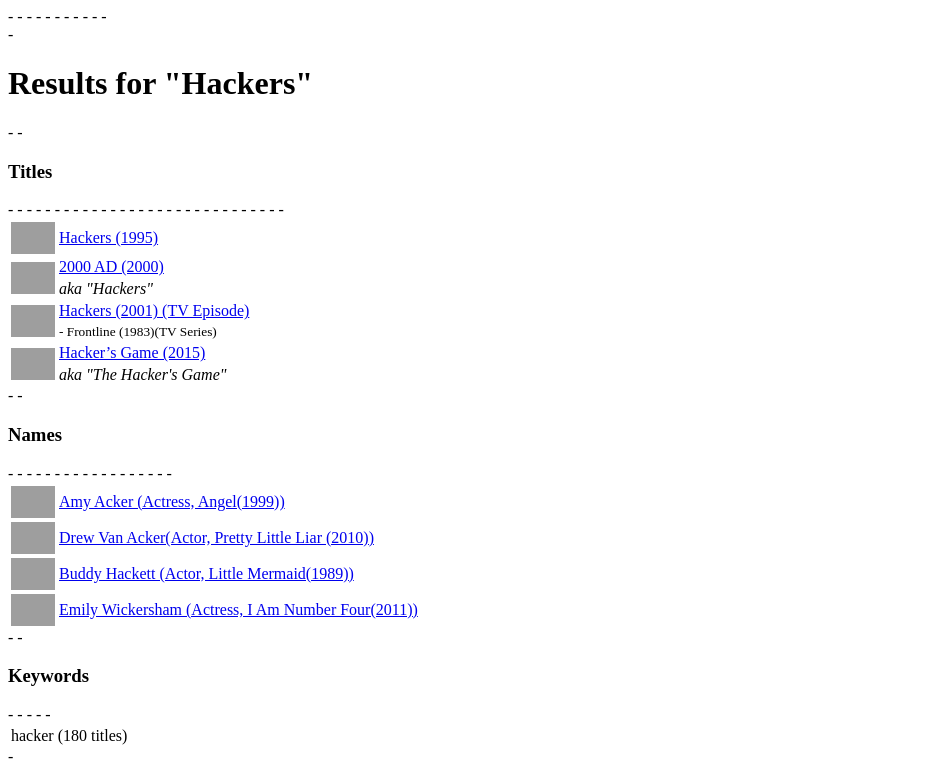
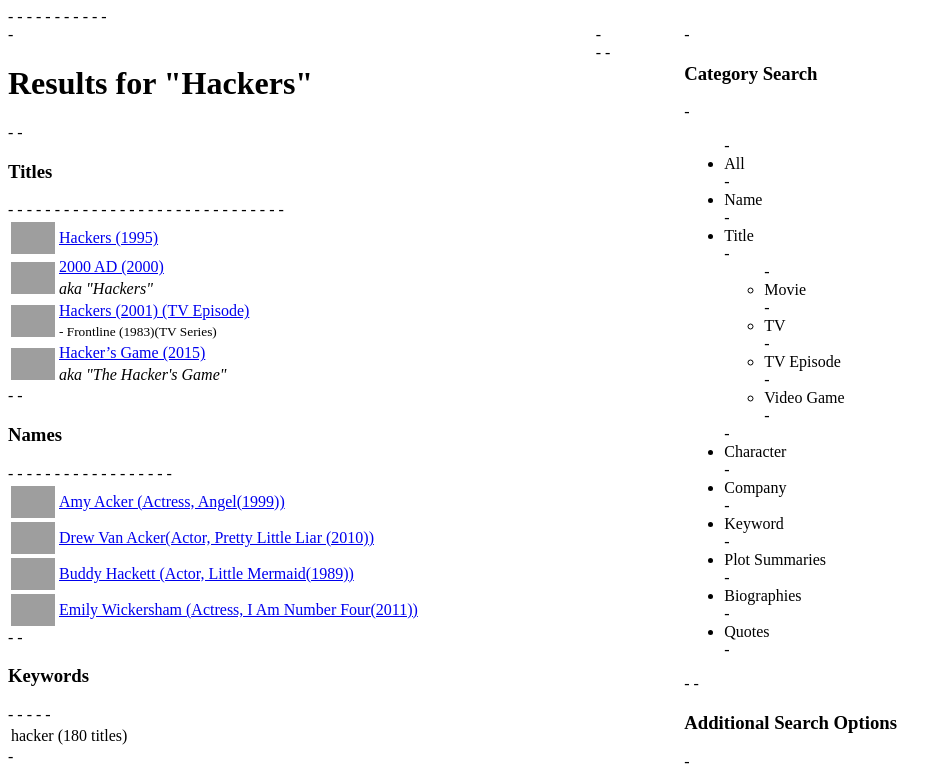
Before and after one commit to geo52dev/git-practice, a plain HTML site: page index.html in a window 1280 px wide. Shown: the top 782 px of the page, without its empty margins (0-952 px from the left). Drawn offline with Linux system fonts and the light colour scheme; grey boxes are pictures that could not be loaded.

Commit message:
This the latest version

```diff
--- a/index.html
+++ b/index.html
@@ -10,10 +10,11 @@
  -	<head>
  -		<meta charset="utf-8">
  -		<title>Find - IMDb</title>
- -		<link rel="stylesheet" href="main.css">
+ -		<link rel="stylesheet" href="style.css">
  -	</head>
  -	<body>
  -		<div>
+			<div class="column1">
  -			<h1>Results for "Hackers"</h1>
  -
  -			<h3>Titles</h3>
@@ -96,7 +97,7 @@
  -				</tr>
  -			</table>
  -		</div>
- -		<div>
+ -		<div class="column2">
  -			<h3>Category Search</h3>
  -			<ul>
  -				<li>All</li>
@@ -123,5 +124,6 @@
  -				<li>Advanced Name Search</li>
  -			</ul>
  -		</div>
+	  </div>
  -	</body>
  -</html>
```
